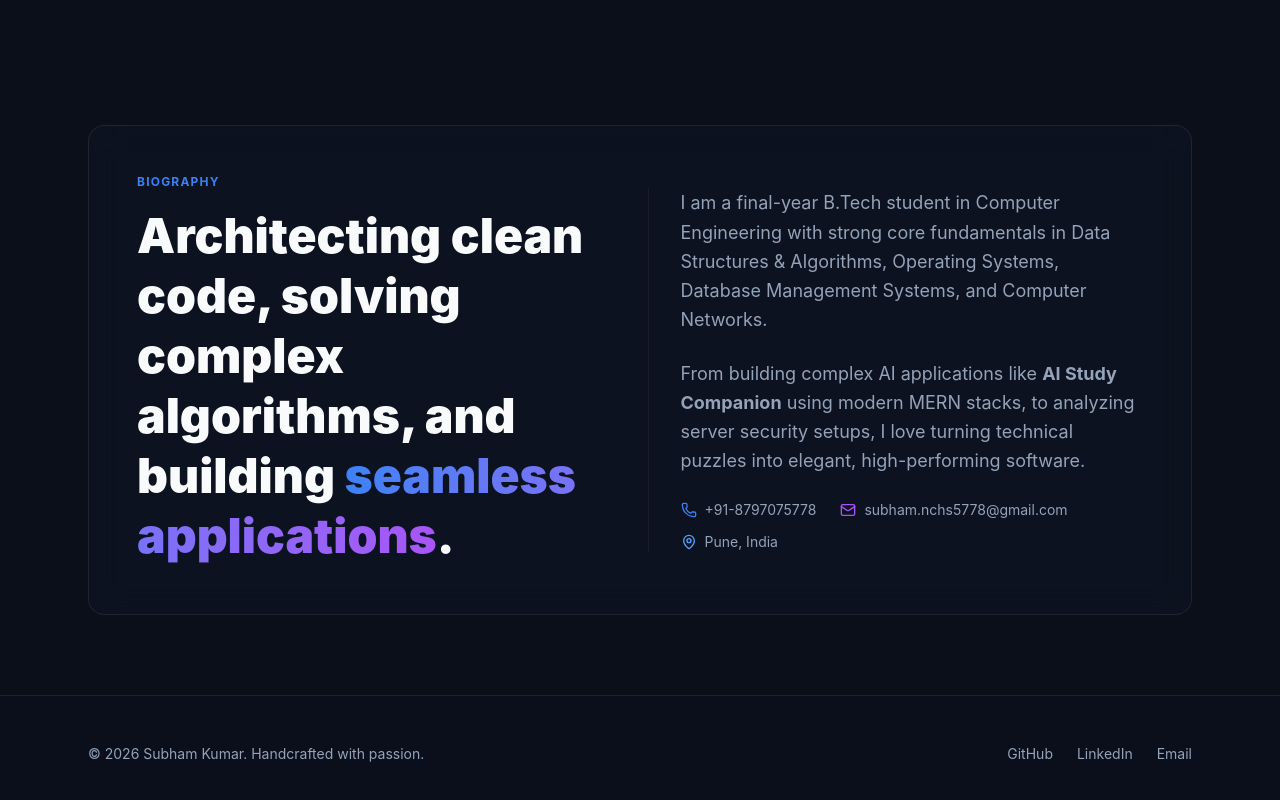
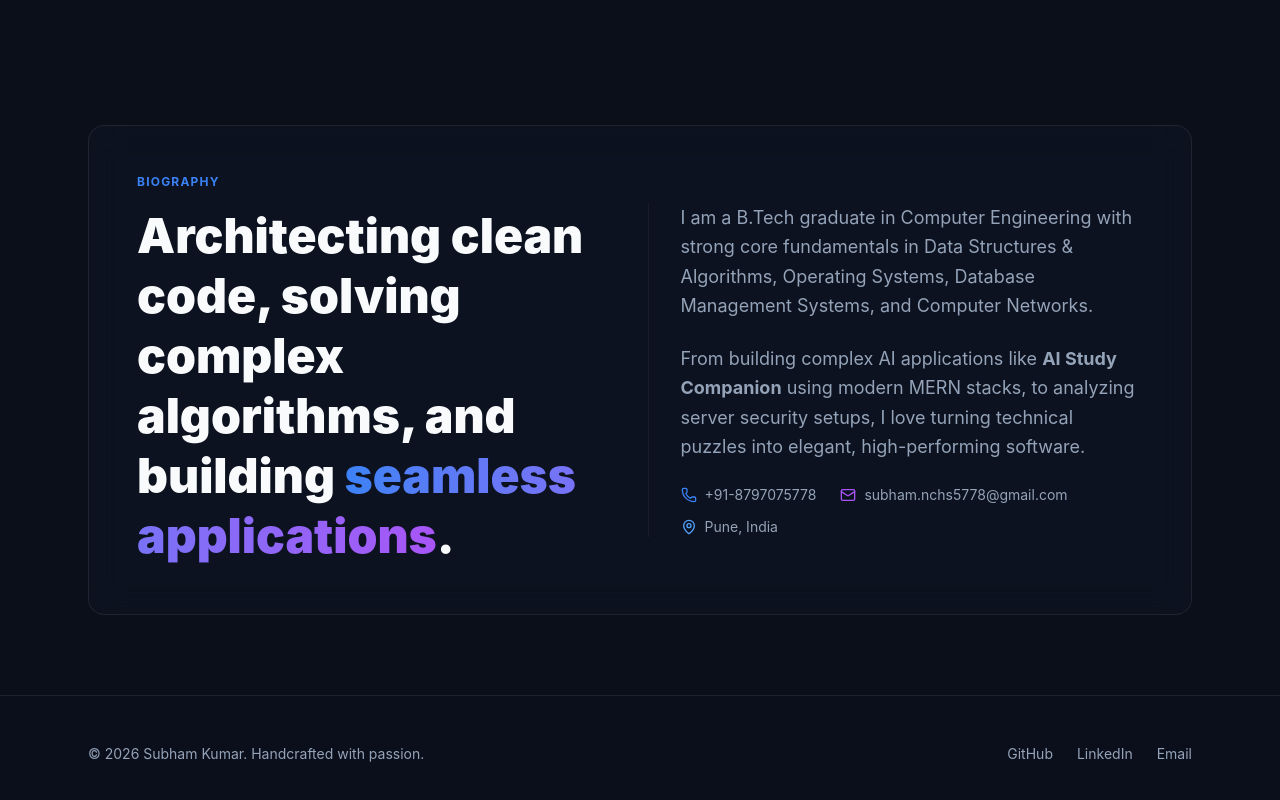
Before and after one commit to Subham5778/MyPortfolio, a React (Vite) app: page / in a window 1280 px wide. Shown: the part 3873-4673 px from the top of the page. Built offline with nearby package versions, Linux system fonts and the light colour scheme.

Commit message:
Update student status from final-year to graduate

```diff
--- a/src/App.jsx
+++ b/src/App.jsx
@@ -371,7 +371,7 @@ function App() {
             </div>
             <div className="flex-1 space-y-6 text-muted text-base md:text-lg leading-relaxed border-l-0 md:border-l border-cardBorder/60 md:pl-8">
               <p>
-                I am a final-year B.Tech student in Computer Engineering with strong core fundamentals in Data Structures & Algorithms, Operating Systems, Database Management Systems, and Computer Networks.
+                I am a  B.Tech graduate in Computer Engineering with strong core fundamentals in Data Structures & Algorithms, Operating Systems, Database Management Systems, and Computer Networks.
               </p>
               <p>
                 From building complex AI applications like <strong>AI Study Companion</strong> using modern MERN stacks, to analyzing server security setups, I love turning technical puzzles into elegant, high-performing software.
```
